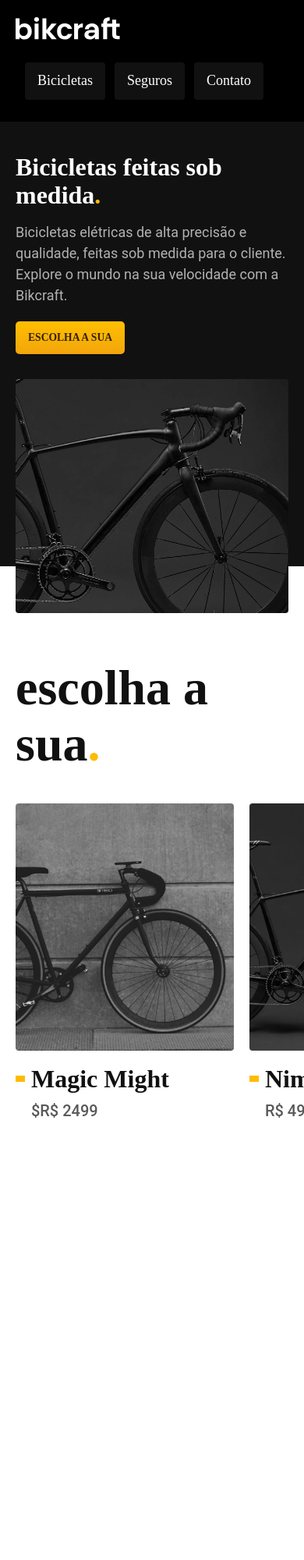
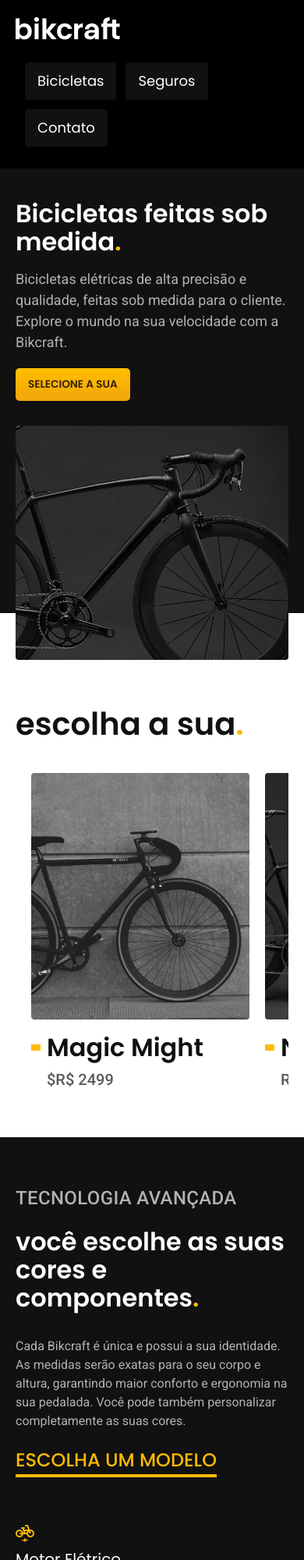
Before and after one commit to jhonnyssomsilva/bikecraft, a plain HTML site: page index.html in a window 390 px wide. Shown: the top 2000 px of the page at 78% size. Drawn offline with Linux system fonts and the light colour scheme.

Commit message:
tecnologia

```diff
--- a/css_box/bicicletas/bicicletas-listas.css
+++ b/css_box/bicicletas/bicicletas-listas.css
@@ -17,11 +17,6 @@
 }
 .bicicletas-lista h2 {
   margin-bottom: 40px;
-  max-width: 1200px;
-  padding-left: 20px;
-  padding-right: 20px;
-  margin-left: auto;
-  margin-right: auto;
 }
 .bicicletas-lista a {
   display: block;
@@ -55,6 +50,9 @@
   .bicicletas-lista {
     padding-bottom: 60px;
   }
+  .bicicletas-lista h2 {
+    font-size: 2.5rem;
+  }
   .bicicletas-lista ul {
     gap: 20px;
   }
--- a/css_box/global/header.css
+++ b/css_box/global/header.css
@@ -8,11 +8,8 @@
   gap: 20px;
   justify-content: space-between;
   align-items: center;
-  box-sizing: border-box;
-  padding: 20px;
-  max-width: 1200px;
-  margin-left: auto;
-  margin-right: auto;
+  padding-top: 20px;
+  padding-bottom: 20px;
 }
 
 .header-menu {
--- a/css_box/home/introducao.css
+++ b/css_box/home/introducao.css
@@ -2,12 +2,6 @@
   display: grid;
   grid-template-columns: 1fr 1fr;
   gap: 0px 40px;
-  max-width: 1200px;
-  box-sizing: border-box;
-  padding-left: 20px;
-  padding-right: 20px;
-  margin-left: auto;
-  margin-right: auto;
 }
 .introducao-conteudo {
   align-self: end;
@@ -18,6 +12,7 @@
   color: var(--cor-p5);
 }
 .introducao img {
+  width: 100%;
   height: 100%;
   object-fit: cover;
   border-radius: 4px;
@@ -55,7 +50,7 @@
     padding-bottom: 0px;
   }
   .introducao h1 {
-    font-size: 32px;
+    font-size: 2rem;
     margin-bottom: 16px;
   }
 
--- /dev/null
+++ b/css_box/home/tecnologia.css
@@ -0,0 +1,73 @@
+.tecnologia-bg {
+  background-color: var(--cor-11);
+  box-shadow: inset 0 80px var(--cor-0), inset 0 -80px var(--cor-0);
+}
+.tecnologia {
+  display: grid;
+  grid-template-columns: 1fr 1fr;
+  gap: 40px;
+}
+.tecnologia-imagem img {
+  width: 100%;
+  height: 100%;
+  object-fit: cover;
+  object-position: left;
+}
+
+.tecnologia-conteudo {
+  padding-top: 160px;
+  padding-bottom: 160px;
+}
+
+.tecnologia-conteudo > span {
+  display: block;
+  margin-bottom: 20px;
+}
+.tecnologia-conteudo h2 {
+  margin-bottom: 32px;
+}
+.tecnologia-conteudo > p {
+  margin-bottom: 20px;
+}
+.tecnologia-conteudo a {
+  margin-bottom: 80px;
+}
+.tecnologia-vantagens {
+  display: flex;
+  gap: 40px;
+}
+.tecnologia-vantagens h3 {
+  margin-bottom: 8px;
+}
+.tecnologia-vantagens img {
+  width: 24px;
+  margin-bottom: 8px;
+}
+@media (max-width: 800px) {
+  .tecnologia-bg {
+    box-shadow: initial;
+  }
+  .tecnologia {
+    grid-template-columns: 1fr;
+  }
+  .tecnologia-conteudo {
+    padding-top: 60px;
+    padding-bottom: 60px;
+  }
+  .tecnologia-conteudo h2{
+   font-size: 2rem;
+  }
+  .tecnologia-conteudo p{
+   font-size: 1rem;
+  }
+  .tecnologia-imagem {
+    display: none;
+  }
+  .tecnologia a {
+    margin-bottom: 60px;
+  }
+}
+@media (max-width: 600px) {
+ .tecnologia-vantagens{
+  flex-direction: column;
+ }
--- a/css_box/utilidades/componentes.css
+++ b/css_box/utilidades/componentes.css
@@ -1,3 +1,12 @@
+.container {
+  max-width: 1200px;
+  box-sizing: border-box;
+  padding-left: 20px;
+  padding-right: 20px;
+  margin-left: auto;
+  margin-right: auto;
+}
+
 .botao {
   display: inline-block;
   padding: 16px 32px;
@@ -18,3 +27,19 @@
     font-size: 0.85rem;
   }
 }
+.link {
+  display: inline-block;
+  color: var(--cor-p1);
+  font: 500 1.5rem/1.5 "Poppins";
+  text-transform: uppercase;
+}
+.link::after {
+  content: "";
+  display: block;
+  width: 100%;
+  height: 4px;
+  background-color: currentColor;
+}
+.link:hover {
+  color: var(--cor-0);
+}
--- a/index.html
+++ b/index.html
@@ -6,12 +6,15 @@
  <meta name="description" content="Bicicletas elétricas de alta precisão e qualidade,  feitas sob medida para o cliente. Explore o mundo na sua velocidade com a Bikcraft.">
  <meta charset="UTF-8">
  <link rel="stylesheet" href="/style.css">
+ <link rel="preconnect" href="https://fonts.googleapis.com">
+ <link rel="preconnect" href="https://fonts.gstatic.com" crossorigin>
+ <link href="https://fonts.googleapis.com/css2?family=Poppins:wght@100;400;500;600;700&family=Roboto:wght@300;400;500&display=swap" rel="stylesheet">
  <meta name="viewport" content="width=device-width, initial-scale=1.0">
 </head>
 
 <body>
  <header class="header-bg">
-  <div class="header">
+  <div class="header container">
    <a href="./">
     <img src="/img/bikcraft.svg" alt="Bikecraft">
    </a>
@@ -26,18 +29,18 @@
   </div>
  </header>
  <main class="introducao-bg">
-  <div class="introducao">
+  <div class="introducao container">
    <div class="introducao-conteudo">
     <h1 class="font-1-xxl">Bicicletas feitas sob medida<span>.</span></h1>
     <p class="font-2-l">Bicicletas elétricas de alta precisão e qualidade, feitas sob medida para o cliente. Explore o mundo na sua velocidade com a Bikcraft.</p>
-    <a href="./" class="botao">Escolha a sua</a>
+    <a href="./" class="botao">Selecione a sua</a>
    </div>
    <div>
     <img src="/img/fotos/introducao.jpg" alt="Bicicleta elétrica preta">
    </div>
   </div>
  </main>
- <article class="bicicletas-lista">
+ <article class="bicicletas-lista container">
   <h2 class="font-1-xxl">escolha a sua<spa class="cor-p1">.</span></h2>
   <ul>
    <li>
@@ -63,6 +66,33 @@
    </li>
   </ul>
  </article>
+
+ <article class="tecnologia-bg">
+  <div class="tecnologia container">
+   <div class="tecnologia-conteudo">
+    <span class="font-2-l-b cor-5">Tecnologia Avançada</span>
+    <h2 class="font-1-xxl cor-0">você escolhe as suas cores e componentes<span class="cor-p1">.</span></h2>
+    <p class="font-2-l cor-5">Cada Bikcraft é única e possui a sua identidade. As medidas serão exatas para o seu corpo e altura, garantindo maior conforto e ergonomia na sua pedalada. Você pode também personalizar completamente as suas cores.</p>
+    <a class="link" href="/">Escolha um modelo</a>
+    <div class="tecnologia-vantagens">
+     <div>
+      <img src="/img/icones/eletrica.svg" alt="">
+      <h3 class="font-1-m cor-0">Motor Elétrico</h3>
+      <p class="font-2-s cor-5">Toda Bikcraft é equipada com um motor elétrico que possui duração de até 120h. A bateria é recarregada com a sua energia gasta ao pedalar.</p>
+     </div>
+     <div>
+      <img src="/img/icones/rastreador.svg" alt="">
+      <h3 class="font-1-m cor-0">Rastreador</h3>
+      <p class="font-2-s cor-5">Sabemos o quão preciosa é a sua Bikcraft, por isso adicionamos rastreadores e sistemas anti-furto para garantir o seu sossego.</p>
+     </div>
+    </div>
+   </div>
+   <div class="tecnologia-imagem">
+    <img src="/img/fotos/tecnologia.jpg" alt="">
+   </div>
+  </div>
+ </article>
+
 </body>
 
 </html>
--- a/style.css
+++ b/style.css
@@ -5,6 +5,7 @@
 
 /* home */
 @import "/css_box/home/introducao.css";
+@import "/css_box/home/tecnologia.css";
 /* utilidades */
 @import "/css_box/utilidades/componentes.css";
 
```
